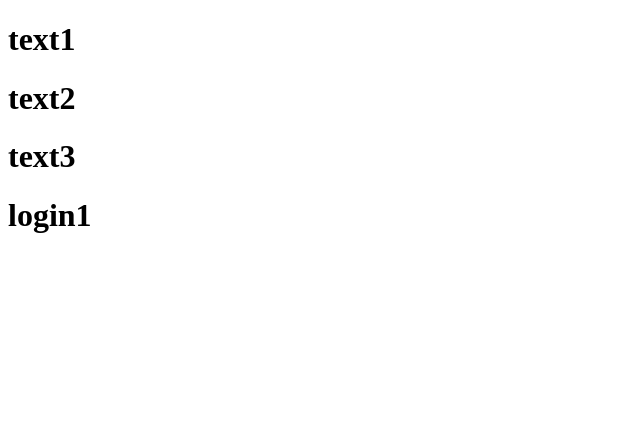
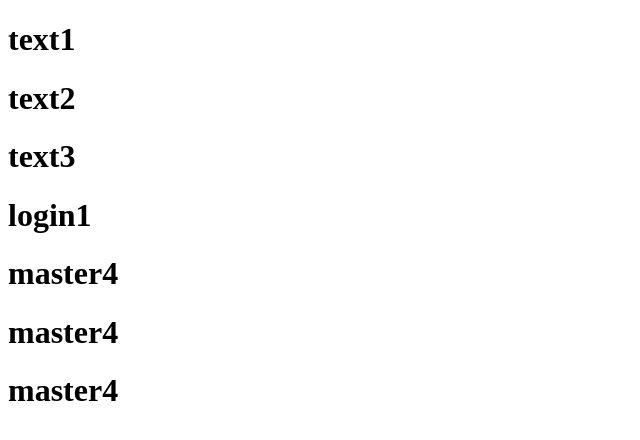
Before and after one commit to shashi0147/bangalore, a plain HTML site: page index.html in a window 1280 px wide. Shown: the whole page, without its empty margins (0-640 px from the left). Drawn offline with Linux system fonts and the light colour scheme.

Commit message:
last commit

```diff
--- a/index.html
+++ b/index.html
@@ -11,5 +11,8 @@
      <h1> text2 </h1>
      <h1> text3 </h1>
      <h1> login1 </h1>
+     <h1> master4 </h1>
+     <h1> master4 </h1>
+     <h1> master4 </h1>
  </body>
  </html>
```
